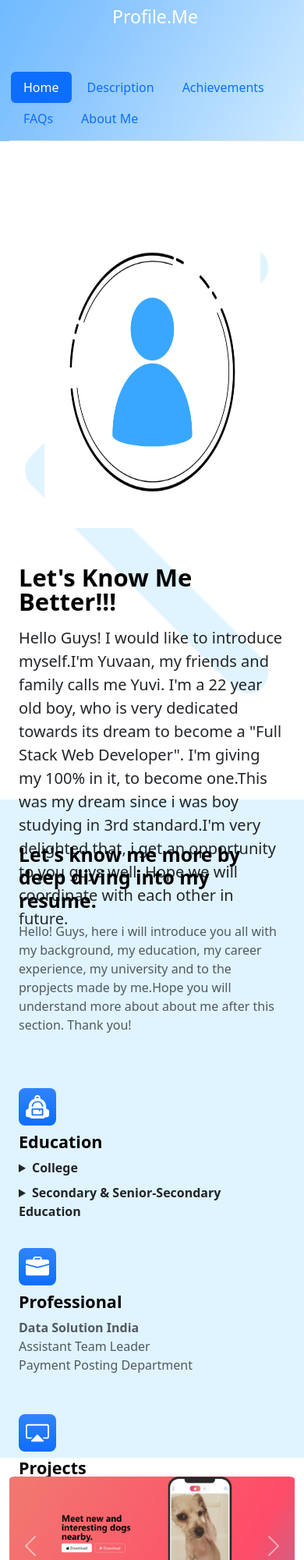
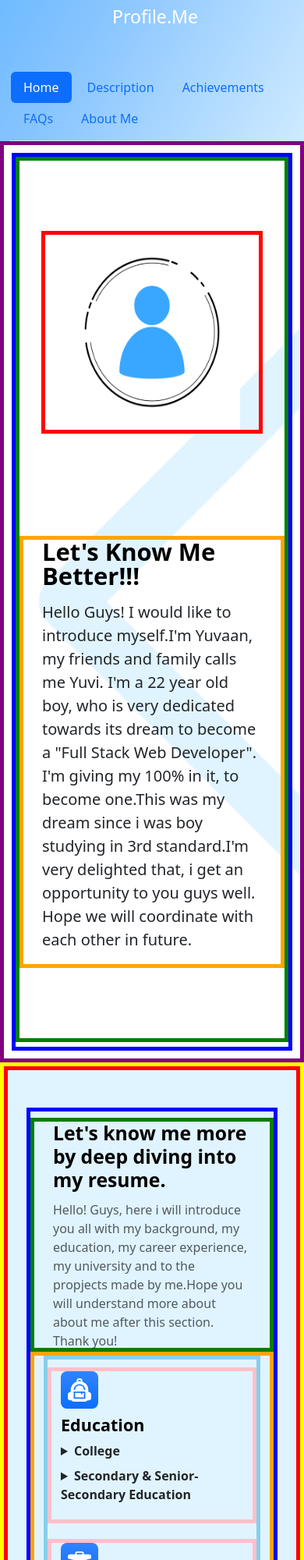
Before and after one commit to hemant0430/html-css-website, a plain HTML site: page index.html in a window 390 px wide. Shown: the top 2000 px of the page at 78% size. Drawn offline with nearby package versions, Linux system fonts and the light colour scheme.

Commit message:
style.css

```diff
--- a/style.css
+++ b/style.css
@@ -21,29 +21,181 @@
 
 }
 
-/** Address Page **/
+/** HomePage-Title Section**/
+
+#title{
+  background-image: url(./assets/images/bgi2.png);
+  background-repeat: no-repeat;
+  background-size: cover;
+  height: 100vh;
+  border: 5px solid purple;;
+
+}
+.title-div-1{
+max-height: 100%;
+border: 5px solid blue;
+}
+.title-div-2{
+max-height: 97.50vh;
+border:5px solid green;
+display: flex;
+flex:1;
+}
+.title-div-3{
+  border: 5px solid red;
+
+}
+.title-div-4{
+  display: flex;
+  flex-direction: column;
+  flex-wrap: wrap;
+  flex:1;
+  border:5px solid orange;
+
+}
+@media screen and (max-width:767px) {
+#title{
+  height: 140vh;
+  padding: 10px 10px;
+}
+.title-div-1{
+  height: 100%;
+
+}
+.title-div-2{
+  min-height: 134.50vh;
+}
+.title-div-3>img{
+  width:250px;
+  height: 250px;
+
+}
+.title-div-3{
+  display: flex;
+  justify-content: center;
+  padding-top: 0;
+  margin-top: 0;
+}
+
+}
+
+/** Homepage Feature Section **/
+
 
 #feature{
   background-image: url(./assets/images/bgi1.png);
+  background-repeat: no-repeat;
   background-size:cover;
-  height:100vh;
+  height:120;
+  border: 5px solid yellow;
+  display: flex;
+  justify-content: center;
+  align-items: center;
+}
+.feature-div-1{
+  height:100%;
+  border: 5px solid red;
+}
+.feature-div-2{
+  height:100%;
+  border:5px solid blue;
+  padding: 0;
+  margin: 0;
+  ;
+}
+.feature-div-3{
+  border:5px solid green;
+  height: 300px;
+  width: 500px;
+  margin-right: 20px;
+}
+.feature-div-4{
+  border: 5px solid orange;
+  margin: 0;
+}
+.feature-div-5{
+  border:5px solid skyblue;
+  margin-top: 0;
+}
+.feature-div-6{
+  border: 5px solid pink;
+  width: 220px;
+  height: 250px;
+  margin: 10px;
 }
 
-#title{
+@media screen and (max-width:767px) {
+  #feature{
+    height: 190vh;
+  }
+  .feature-div-2{
+    width:100%;
+    height: 100%;
+    display: flex;
+    justify-content: center;
+    align-items: center;
+
+  }
+  .feature-div-5{
+    display: flex;
+    height:100%;
+    justify-content: center;
+    align-items: center;
+
+  }
+  .feature-div-3{
+    margin: 0;
+  }
+  .feature-div-4{
+    height: 135vh;
+  }
+  .feature-div-6{
+    display: flex;
+    flex-wrap: 0;
+    width: 100%;
+    height: 200px;
+  }
+}
+
+/** Homepage Feature Section **/
+
+#hero{
   background-image: url(./assets/images/bgi2.png);
   background-size:cover;
+  background-repeat: no-repeat;
   height:100vh;
+  border:5px solid blue
 }
-#hero{
-  background-image: url(./assets/images/bgi2.png);
-  background-size: cover;
-  height:100vh;
+.hero-div-1{
+  border: 5px solid purple;
 }
-.profileme{
-
-  height: 25rem;
+.hero-div-2{
+  border: 5px solid green;
 
 }
+.hero-div-3{
+  border-radius: 5px solid yellow;
+
+}
+.hero-div-4{
+  border: 5px solid orange;
+
+}
+
+@media screen and (max-width:767px) {
+  #hero{
+    height: 45vh;
+    display: flex;
+    justify-content: center;
+    align-items: center;
+    padding:0;
+    background-size:cover;
+    background-repeat: no-repeat;
+  }
+
+}
+
+
 
 .feature-icon-small {
   width: 3rem;
@@ -73,6 +225,7 @@
 
 }
 
+/** Address Page**/
 #add-body{
   background-image: url(./assets/images/bgi1.png);
 }
```
